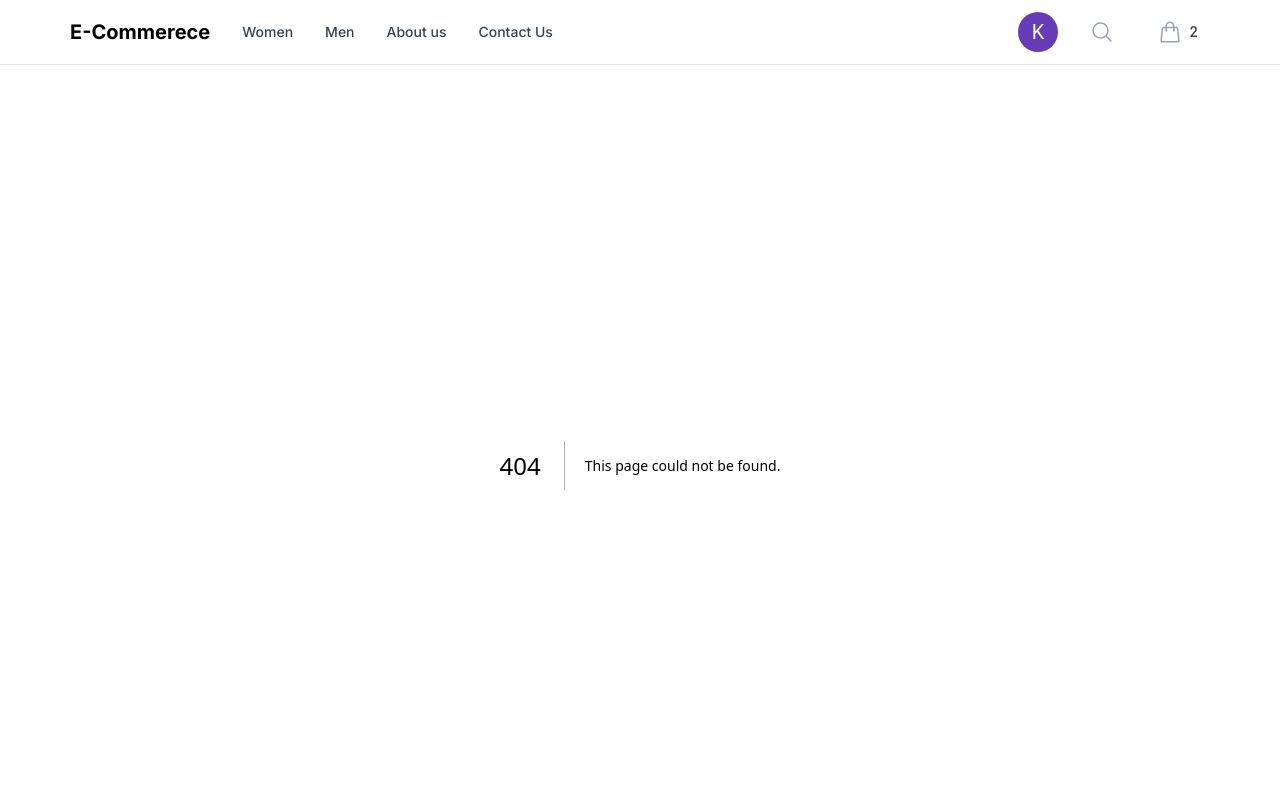
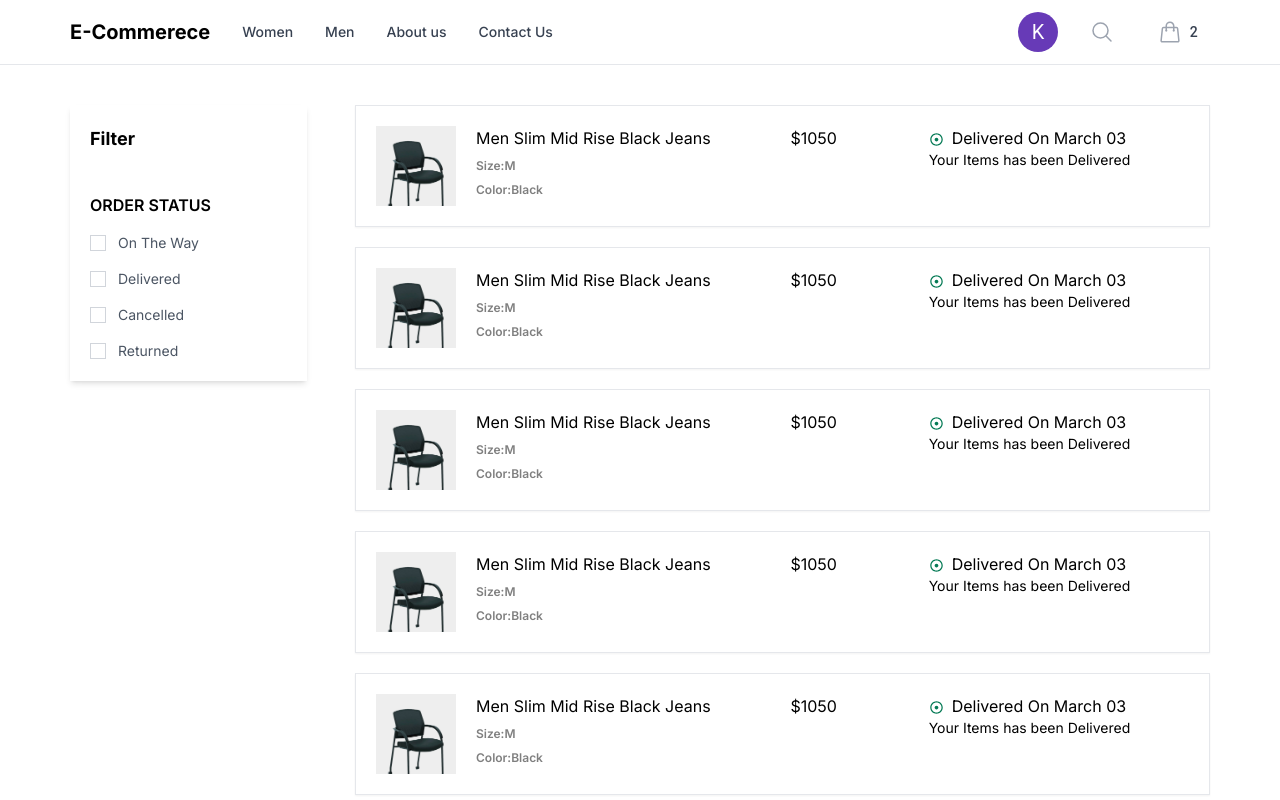
Before and after one commit to kamranalig/e-commerce_frontend, a Next.js app: page /order in a window 1280 px wide. Before the commit this address had no page. Shown: the top 800 px of the page. Built offline with nearby package versions, Linux system fonts and the light colour scheme.

Commit message:
order page implemented

```diff
--- /dev/null
+++ b/src/app/order/page.jsx
@@ -0,0 +1,50 @@
+import React from "react";
+import { Grid } from "@mui/material";
+import OrderCard from "../../components/orderCard/OrderCard";
+const orderStatus = [
+  { lable: "On The Way", value: "on_the_way" },
+  { lable: "Delivered", value: "delivered" },
+  { lable: "Cancelled", value: "cancelled" },
+  { lable: "Returned", value: "returned" },
+];
+const page = () => {
+  return (
+    <div className="max-w-[1140px] mx-auto py-[40px]">
+      <Grid container sx={{ justifyContent: "space-between" }}>
+        <Grid item xs={2.5}>
+          <div className="p-5 h-auto shadow-md bg-white sticky top-5">
+            <h1 className="font-bold text-lg">Filter</h1>
+            <div className="mt-10 space-y-4">
+              <h1 className=" font-semibold">ORDER STATUS</h1>
+
+              {orderStatus.map((option) => (
+                <div className="flex items-center">
+                  <input
+                    type="checkbox"
+                    defaultValue={option.value}
+                    className="h-4 w-4 border-gray-300"
+                  />
+                  <label
+                    htmlFor={option.value}
+                    className="ml-3 text-sm text-gray-600"
+                  >
+                    {option.lable}
+                  </label>
+                </div>
+              ))}
+            </div>
+          </div>
+        </Grid>
+        <Grid item xs={9}>
+          <div className="space-y-5">
+            {[1, 1, 1, 1, 1].map((item) => (
+              <OrderCard />
+            ))}
+          </div>
+        </Grid>
+      </Grid>
+    </div>
+  );
+};
+
+export default page;
--- /dev/null
+++ b/src/components/orderCard/OrderCard.jsx
@@ -0,0 +1,49 @@
+import React from "react";
+import { Grid } from "@mui/material";
+import AdjustIcon from "@mui/icons-material/Adjust";
+const OrderCard = () => {
+  return (
+    <div className="p-5 shadow-sm border hover:shadow-md">
+      <Grid container spacing={2} sx={{ justifyContent: "space-between" }}>
+        <Grid item xs={6}>
+          <div className="flex cursor-pointer">
+            <img
+              className="w-[5rem] h-[5rem] object-cover object-top"
+              src="/p1.jpg"
+              alt=""
+            />
+            <div className="ml-5 space-y-2">
+              <p>Men Slim Mid Rise Black Jeans</p>
+              <p className=" opacity-50 text-xs font-semibold">Size:M</p>
+              <p className=" opacity-50 text-xs font-semibold">Color:Black</p>
+            </div>
+          </div>
+        </Grid>
+        <Grid item xs={2}>
+          <p>$1050</p>
+        </Grid>
+        <Grid item xs={4}>
+          {true && (
+            <div>
+              <p>
+                <AdjustIcon
+                  sx={{ width: "15px", height: "15px" }}
+                  className="text-green-600 mr-2 text-sm"
+                />
+                <span>Delivered On March 03</span>
+              </p>
+              <p className="text-sm">Your Items has been Delivered</p>
+            </div>
+          )}
+          {false && (
+            <p>
+              <span>Expected Delivery On Mar 03</span>
+            </p>
+          )}
+        </Grid>
+      </Grid>
+    </div>
+  );
+};
+
+export default OrderCard;
```
